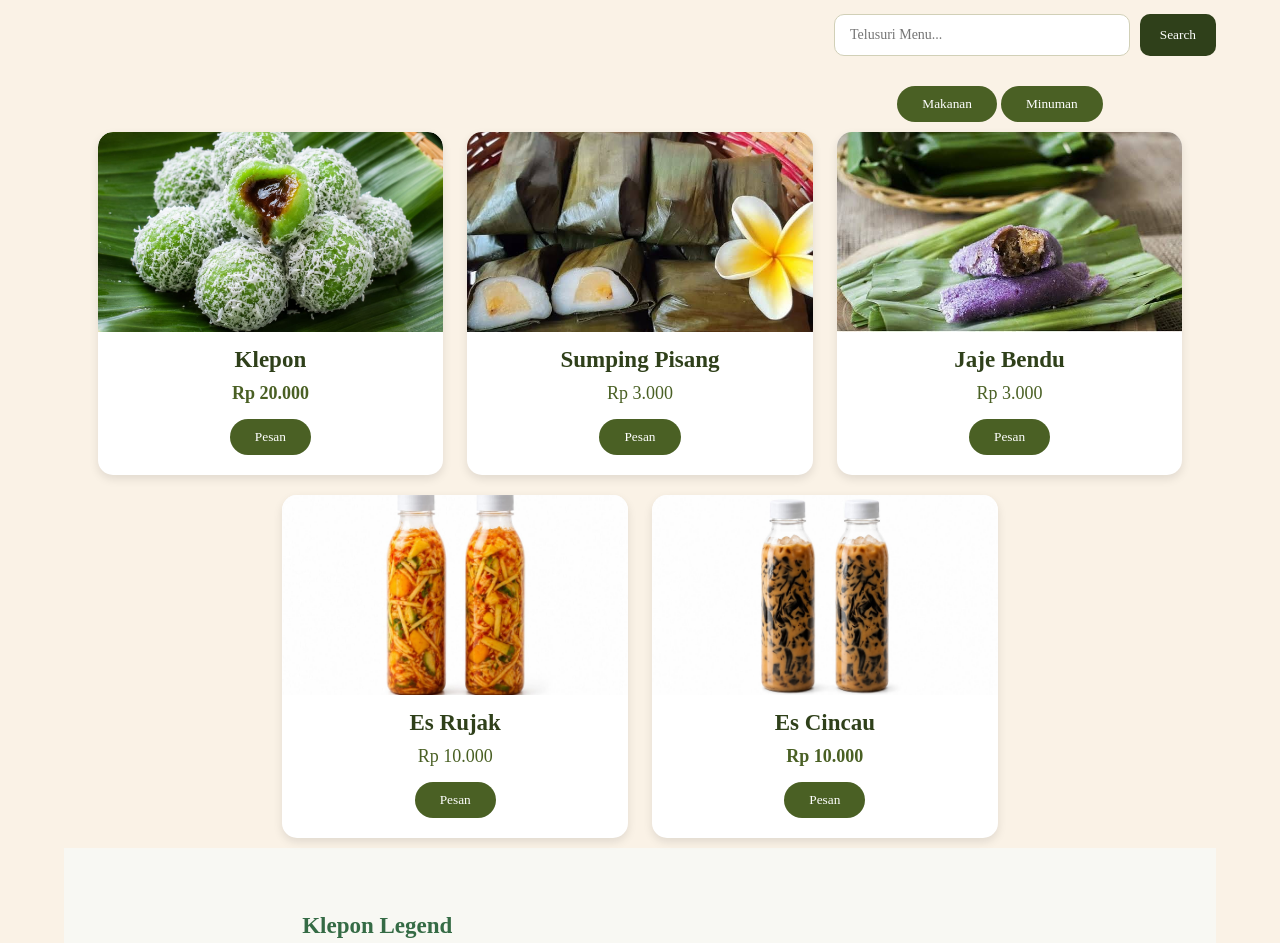
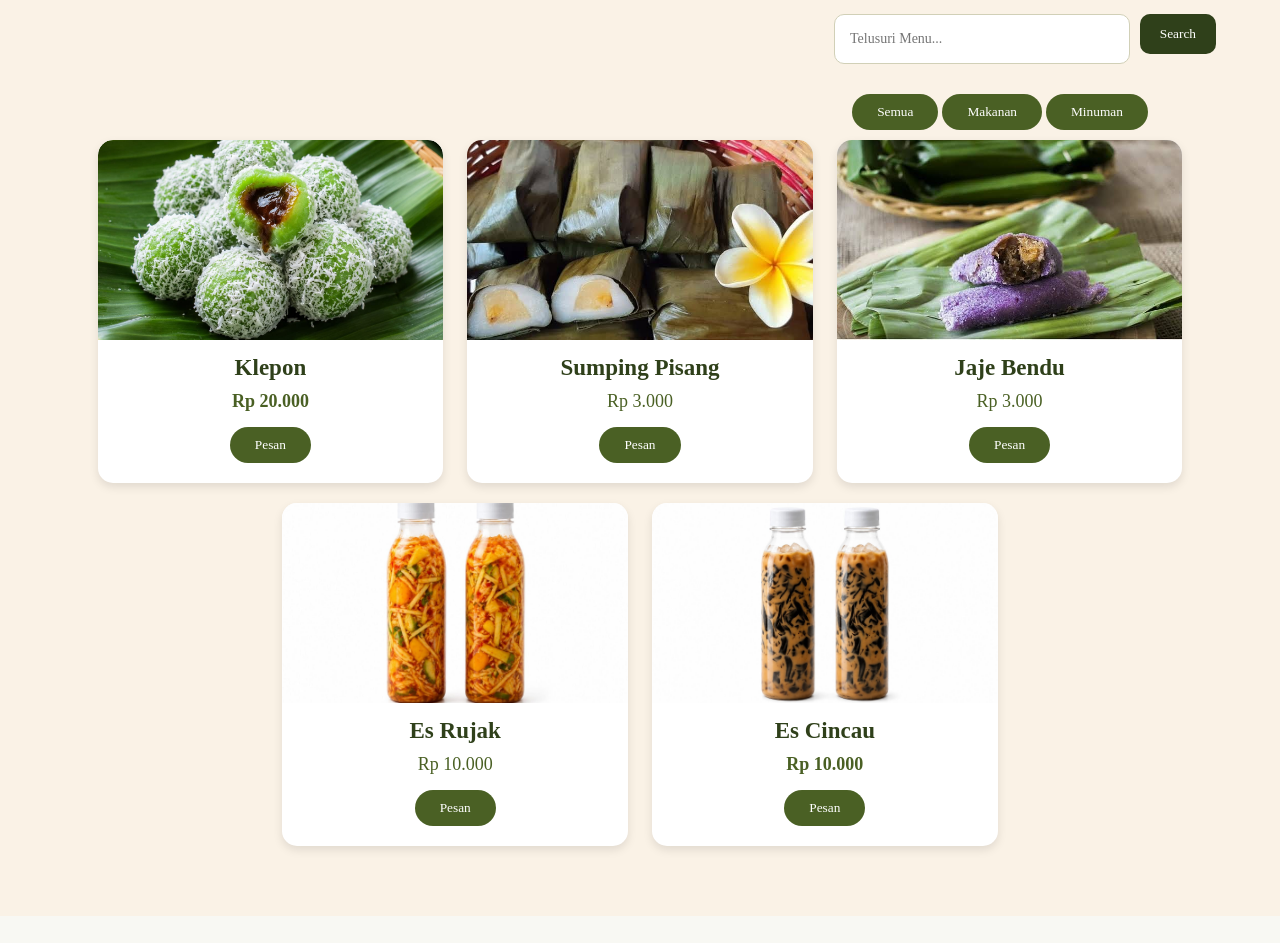
Before and after one commit to yunia-prmst/project-UMKM-klepon-legend, a plain HTML site: page menu.html in a window 1280 px wide. Shown: the part 240-1183 px from the top of the page. Drawn offline with Linux system fonts and the light colour scheme.

Commit message:
membuat data array of object

```diff
--- a/css/style.css
+++ b/css/style.css
@@ -360,7 +360,7 @@ nav > .brand{
     border: none;
     border-radius: 10px;
     cursor: pointer;
-    margin-button: 10px;
+    margin-bottom: 10px;
     top:770px;
 }
 
--- a/menu.html
+++ b/menu.html
@@ -1,83 +1,54 @@
 <!DOCTYPE html>
-<html lang="en">
+<html lang="id">
 <head>
   <meta charset="UTF-8">
   <meta name="viewport" content="width=device-width, initial-scale=1.0">
-    <title>Document</title>
+  <title>Menu - Klepon Legend</title>
   <link rel="stylesheet" href="css/style.css" />
 </head>
+
 <body>
   <!-- NAVIGASI -->
   <nav class="navbar">
     <div class="brand">
-      <img src="asset/kleponlogo.png" >
+      <img src="asset/kleponlogo.png" alt="Logo Klepon Legend">
       <h3>Klepon Legend</h3>
     </div>
     <ul>
       <li><a href="index.html">BERANDA</a></li>
       <li><a href="menu.html">MENU</a></li>
       <li><a href="tentang.html">TENTANG</a></li>
-      <li><a href="#">KONTAK</a></li>
+      <li><a href="kontak.html">KONTAK</a></li>
     </ul>
   </nav>
 
   <section class="menu">
     <div class="menu-head">
-
       <div class="menu-judul">
         <h1>Menu Tersedia</h1>
         <h4>Pilihan Tradisional</h4>
       </div>
 
       <div class="search-box">
+        <!-- fitur search -->
         <input type="text" id="searchInput" placeholder="Telusuri Menu...">
-    <button onclick="cariMenu()">Search</button>
+        <button type="button">Search</button>
+      </div>
     </div>
 
+    <!-- filter -->
+    <div class="pisah">
+      <button type="button" class="semua active" onclick="filterKategori('semua')">Semua</button>
+      <button type="button" class="makanan" onclick="filterKategori('makanan')">Makanan</button>
+      <button type="button" class="minuman" onclick="filterKategori('minuman')">Minuman</button>
     </div>
 
-<div class="pisah">
-  <button class="makanan">Makanan</button>
-  <button class="minuman">Minuman</button>
-</div>
+    <div id="daftar-menu" style="display: contents;"></div>
+  </section>
 
-    <div class="klepon">
-      <img src="asset/klepon.jpeg" alt="Klepon">
-      <h3>Klepon</h3>
-      <p>Rp 20.000</p>
-      <button>Pesan</button>
-
-    </div>
-    <div class="jajeputih">
-      <img src="asset/jajeputih.jpeg" alt="Jaje Putih">
-      <h3>Sumping Pisang</h3>
-      <p>Rp 3.000</p>
-      <button>Pesan</button>
-    </div>
-    <div class="jajeungu">
-      <img src="asset/jajeungu.jpeg" alt="Jaje Ungu">
-      <h3>Jaje Bendu</h3>
-      <p>Rp 3.000</p>
-      <button>Pesan</button>
-    </div>
-    <div class="rujak">
-      <img src="asset/esrujak.png" alt="Es Rujak">
-       <h3>Es Rujak</h3>
-      <p>Rp 10.000</p>
-      <button>Pesan</button>
-    </div>
-    <div class="cincau">
-      <img src="asset/cincau.jpeg" alt="Es Cincau">
-      <h3>Es Cincau</h3>
-      <p>Rp 10.000</p>
-      <button>Pesan</button>
-    </div>
   <!-- FOOTER -->
   <footer class="footer">
-
     <div class="footer-content">
-
-        <!-- Deskripsi -->
       <div class="footer-info">
         <h3>Klepon Legend</h3>
         <p>
@@ -87,7 +58,6 @@
         </p>
       </div>
 
-        <!-- Media Sosial -->
       <div class="footer-social">
         <h4>Ikuti Kami</h4>
         <div class="social-link">
@@ -96,15 +66,14 @@
           <a href="#">TikTok</a>
         </div>
       </div>
-
     </div>
 
-    <!-- Copyright -->
     <div class="footer-bottom">
       <p>© 2026 Klepon Legend. All Rights Reserved.</p>
     </div>
+  </footer>
 
-</footer>
   <script src="script.js"></script>
 </body>
+
 </html>
--- a/script.js
+++ b/script.js
@@ -0,0 +1,65 @@
+// DATA ARRAY OF OBJECTS
+const dataMenu = [
+    {
+        id: 1,
+        nama: "Klepon",
+        kategori: "makanan",
+        harga: 20000,
+        gambar: "asset/klepon.jpeg",
+        classCss: "klepon"
+    },
+    {
+        id: 2,
+        nama: "Sumping Pisang",
+        kategori: "makanan",
+        harga: 3000,
+        gambar: "asset/jajeputih.jpeg",
+        classCss: "jajeputih"
+    },
+    {
+        id: 3,
+        nama: "Jaje Bendu",
+        kategori: "makanan",
+        harga: 3000,
+        gambar: "asset/jajeungu.jpeg",
+        classCss: "jajeungu"
+    },
+    {
+        id: 4,
+        nama: "Es Rujak",
+        kategori: "minuman",
+        harga: 10000,
+        gambar: "asset/esrujak.png",
+        classCss: "rujak"
+    },
+    {
+        id: 5,
+        nama: "Es Cincau",
+        kategori: "minuman",
+        harga: 10000,
+        gambar: "asset/cincau.jpeg",
+        classCss: "cincau"
+    }
+];
+
+// menampilkan ke html
+function tampilkanMenu(listMenu) {
+    const container = document.getElementById("daftar-menu");
+    if (!container) return;
+    container.innerHTML = "";
+
+    listMenu.forEach(item => {
+        container.innerHTML += `
+      <div class="${item.classCss}">
+        <img src="${item.gambar}" alt="${item.nama}">
+        <h3>${item.nama}</h3>
+        <p>Rp ${item.harga.toLocaleString("id-ID")}</p>
+        <button type="button">Pesan</button>
+      </div>
+    `;
+    });
+}
+
+document.addEventListener("DOMContentLoaded", () => {
+    tampilkanMenu(dataMenu);
+});
```
Also changed, not shown: index.html (line endings or trailing spaces), 1 other file. Lines whose indentation alone changed are shown as unchanged.
